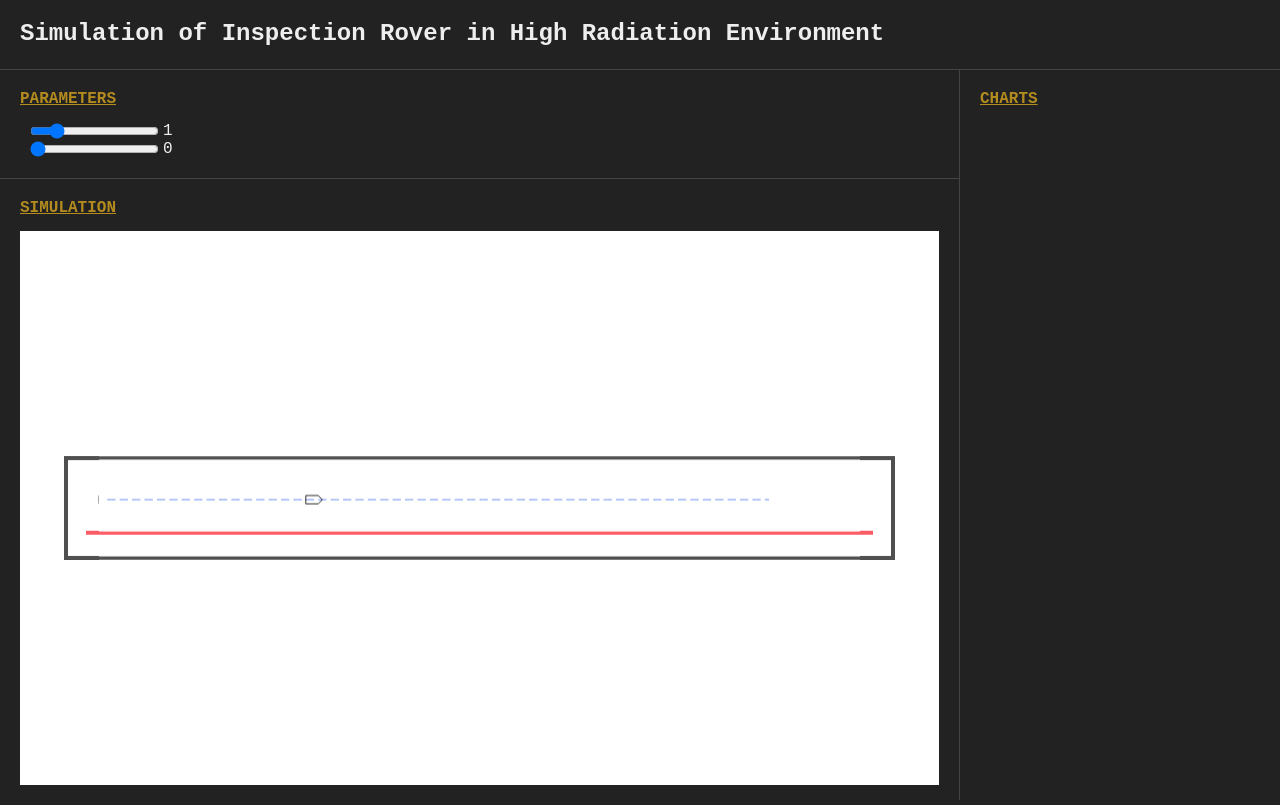
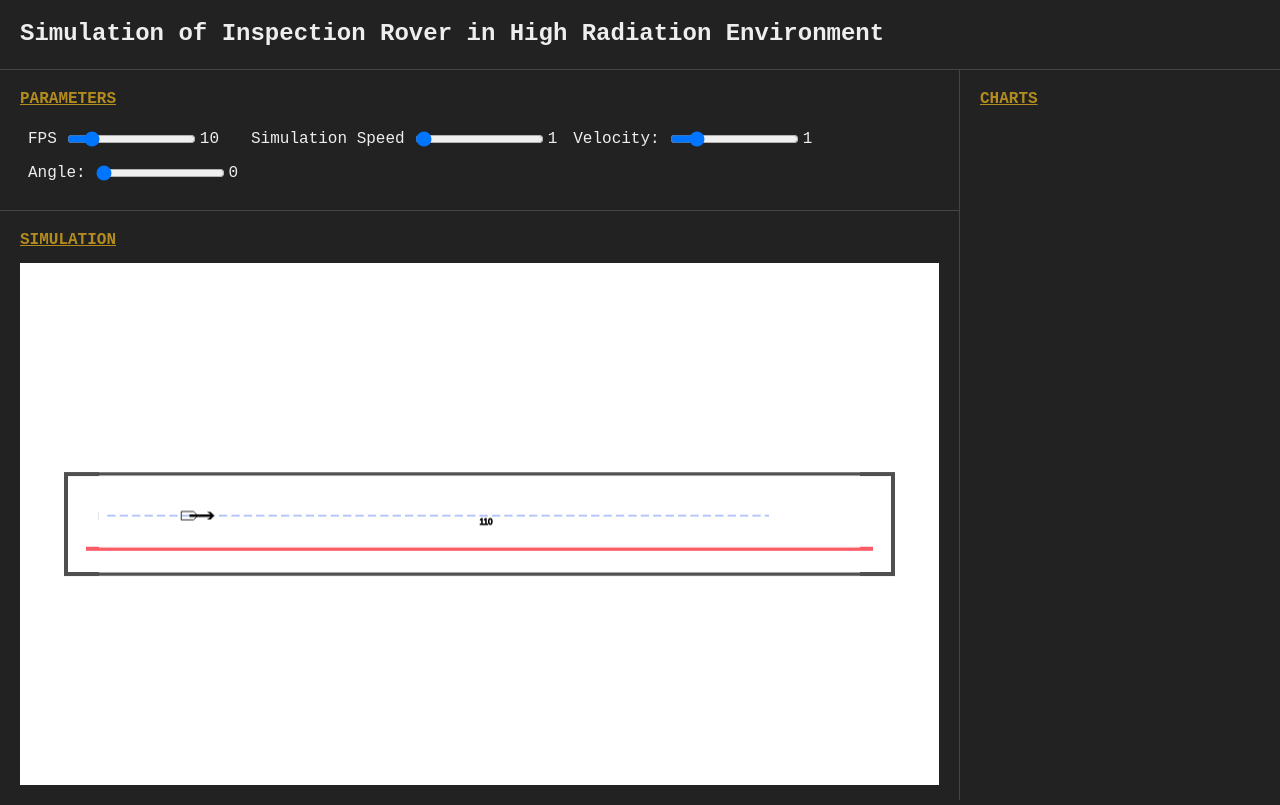
Before and after one commit to pfgryz/radiation-inspection-simulation, a website built with Parcel: page src/index.html in a window 1280 px wide. Built offline with nearby package versions, Linux system fonts and the light colour scheme.

Commit message:
feat: fps and sim speed parameters

```diff
--- a/src/core/graphics.ts
+++ b/src/core/graphics.ts
@@ -77,6 +77,10 @@ export class Graphics {
         this._context.closePath();
     }
 
+    public DrawText(text: string, position: Vector2): void {
+        this._context.strokeText(text, position.x, position.y);
+    }
+
     // endregion
 
     // region Filling
--- a/src/core/parameters/number_parameter.ts
+++ b/src/core/parameters/number_parameter.ts
@@ -8,16 +8,19 @@ export interface NumberParameterOptions {
     Default: number,
 }
 
+const capitalize = (s: string): string => s.charAt(0).toUpperCase() + s.slice(1);
+
 export class NumberParameter implements Parameter<number> {
     private readonly _value: Ref<number>;
     private readonly _input: HTMLInputElement;
     private readonly _display: HTMLElement;
 
-    constructor(container: HTMLElement, {Min = 0, Max = 1, Step = 0.1, Default = 0}: NumberParameterOptions) {
+    constructor(container: HTMLElement, {Min = 0, Max = 1, Step = 0.1, Default = 0}: NumberParameterOptions, title: string | null = null) {
         const id = container.getAttribute("data-parameter-name")!;
 
         const label = document.createElement("label");
         label.htmlFor = id;
+        label.innerText = title || `${capitalize(id)}:`;
 
         this._input = document.createElement("input");
         this._input.id = id;
--- a/src/index.html
+++ b/src/index.html
@@ -23,6 +23,9 @@
                     <div class="box-title">Parameters</div>
 
                     <div id="parameters">
+                        <div class="parameter" data-parameter-name="fps"></div>
+                        <div class="parameter" data-parameter-name="tps"></div>
+                        <div class="parameter" data-parameter-name="speed"></div>
                         <div class="parameter" data-parameter-name="velocity"></div>
                         <div class="parameter" data-parameter-name="angle"></div>
                     </div>
--- a/src/index.ts
+++ b/src/index.ts
@@ -8,7 +8,7 @@ function start() {
 
     const graphics = new Graphics(canvas);
     const parameters = new Parameters(parametersContainer);
-    const simulation = new Simulation(graphics, parameters, 0.01);
+    const simulation = new Simulation(graphics, parameters, 100);
     simulation.Start();
 }
 
--- a/src/parameters.ts
+++ b/src/parameters.ts
@@ -2,10 +2,32 @@ import {Ref} from "./core/ref";
 import {NumberParameter} from "./core/parameters/number_parameter";
 
 export class Parameters {
+    private _fps_parameter: NumberParameter;
+    private _speed_parameter: NumberParameter;
     private _velocity_parameter: NumberParameter;
     private _angle_parameter: NumberParameter;
 
     constructor(container: HTMLElement) {
+        this._fps_parameter = new NumberParameter(
+            container.querySelectorAll('[data-parameter-name="fps"]')[0] as HTMLElement,
+            {
+                Min: 1,
+                Max: 60,
+                Step: 1,
+                Default: 10
+            },
+            "FPS"
+        );
+        this._speed_parameter = new NumberParameter(
+            container.querySelectorAll('[data-parameter-name="speed"]')[0] as HTMLElement,
+            {
+                Min: 0.1,
+                Max: 100,
+                Step: 0.1,
+                Default: 1
+            },
+            "Simulation Speed"
+        );
         this._velocity_parameter = new NumberParameter(
             container.querySelectorAll('[data-parameter-name="velocity"]')[0] as HTMLElement,
             {
@@ -26,6 +48,14 @@ export class Parameters {
         );
     }
 
+    public get Speed(): Ref<number> {
+        return this._speed_parameter.Value;
+    }
+
+    public get FPS(): Ref<number> {
+        return this._fps_parameter.Value;
+    }
+
     public get Velocity(): Ref<number> {
         return this._velocity_parameter.Value;
     }
--- a/src/rover.ts
+++ b/src/rover.ts
@@ -4,9 +4,13 @@ import {Vector2} from "./core/vector2";
 import {Shape} from "./core/shape";
 import {Graphics} from "./core/graphics";
 
+const radians = (degrees: number): number => degrees * Math.PI / 180;
+
 export class Rover implements IUpdate, IDrawable, IPosition {
     private _position: Ref<Vector2>;
     private _velocity: Ref<number>;
+    private _angle: Ref<number>;
+
     private _shape: Shape = new Shape([
         new Vector2(-1, 0.5),
         new Vector2(0.5, 0.5),
@@ -14,10 +18,22 @@ export class Rover implements IUpdate, IDrawable, IPosition {
         new Vector2(0.5, -0.5),
         new Vector2(-1, -0.5),
     ]).Scale(10);
+    private _arrow: Shape = new Shape([
+        new Vector2(0, 0.1),
+        new Vector2(1.7, 0.1),
+        new Vector2(1.4, 0.3),
+        new Vector2(1.7, 0.3),
+        new Vector2(2.0, 0.0),
+        new Vector2(1.7, -0.3),
+        new Vector2(1.4, -0.3),
+        new Vector2(1.7, -0.1),
+        new Vector2(0, -0.1)
+    ]).Scale(15);
 
-    constructor(position: Vector2, velocity: Ref<number>) {
+    constructor(position: Vector2, velocity: Ref<number>, angle: Ref<number>) {
         this._position = new Ref(position);
         this._velocity = velocity;
+        this._angle = angle;
     }
 
     public Position(): Vector2 {
@@ -31,5 +47,8 @@ export class Rover implements IUpdate, IDrawable, IPosition {
     public Draw(graphics: Graphics): void {
         graphics.DrawShape(this._position.value, this._shape);
         graphics.Stroke();
+
+        graphics.DrawShape(this._position.value, this._arrow.Rotate(radians(this._angle.value)));
+        graphics.Fill();
     }
 }
--- a/src/simulation.ts
+++ b/src/simulation.ts
@@ -1,28 +1,34 @@
 import {Graphics} from "./core/graphics";
 import {Parameters} from "./parameters";
-import {Vector2} from "./core/vector2";
 import {Rover} from "./rover";
 import {Tunnel} from "./tunnel";
+import {Vector2} from "./core/vector2";
 
 export class Simulation {
-    private readonly _resolution: number;
-    private _interval: number | null;
-
     private readonly _graphics: Graphics;
     private _parameters: Parameters;
+    private readonly _resolution: number;
 
     private _rover: Rover;
     private _tunnel: Tunnel;
 
+    private _alive: boolean;
+    private _interval: number | null;
+    private _lastDraw: number;
+    private _ticks: number;
+
     constructor(graphics: Graphics, parameters: Parameters, resolution: number) {
-        this._resolution = resolution;
-        this._interval = null;
-
         this._graphics = graphics;
         this._parameters = parameters;
+        this._resolution = resolution;
 
         this._tunnel = new Tunnel();
-        this._rover = new Rover(this._tunnel.Road[0], parameters.Velocity);
+        this._rover = new Rover(this._tunnel.Road[0], parameters.Velocity, parameters.Angle);
+
+        this._interval = null;
+        this._alive = false;
+        this._lastDraw = 0;
+        this._ticks = 0;
 
         this._graphics.Resize();
         this._graphics.Scale(1000, 200);
@@ -30,28 +36,38 @@ export class Simulation {
     }
 
     public Start(): void {
-        if (this._interval == null) {
-            this._interval = setInterval(() => {
-                this.Update();
-                this.Draw();
-            }, this._resolution);
-        }
+        this._alive = true;
+        this.Update();
     }
 
     public Stop(): void {
-        if (this._interval != null) {
-            clearInterval(this._interval);
-            this._interval = null;
-        }
+        this._alive = false;
     }
 
     public Update(): void {
-        this._rover.Update(this._resolution);
+        setTimeout(() => {
+            if (this._alive) {
+                this.Update();
+                this.Draw();
+            }
+        }, 1000 / this._resolution / this._parameters.Speed.value);
+
+        this._ticks++;
+        this._rover.Update(1 / this._resolution);
     }
 
     public Draw(): void {
-        this._graphics.Clear();
-        this._tunnel.Draw(this._graphics);
-        this._rover.Draw(this._graphics);
+        const time = Date.now();
+        const frameDuration = 1000 / this._parameters.FPS.value;
+
+        if (time - this._lastDraw > frameDuration) {
+            this._lastDraw = time;
+            this._graphics.Clear();
+            this._tunnel.Draw(this._graphics);
+            this._rover.Draw(this._graphics);
+
+            this._graphics.DrawText((this._ticks / frameDuration * 1000).toString(), new Vector2(0, 0));
+            this._ticks = 0;
+        }
     }
 }
--- a/src/styles/main.css
+++ b/src/styles/main.css
@@ -58,6 +58,8 @@ body {
 .parameter {
     display: flex;
     align-items: center;
+    padding: 8px;
+    float: left;
 }
 .parameter label {
     margin-right: 10px;
```
